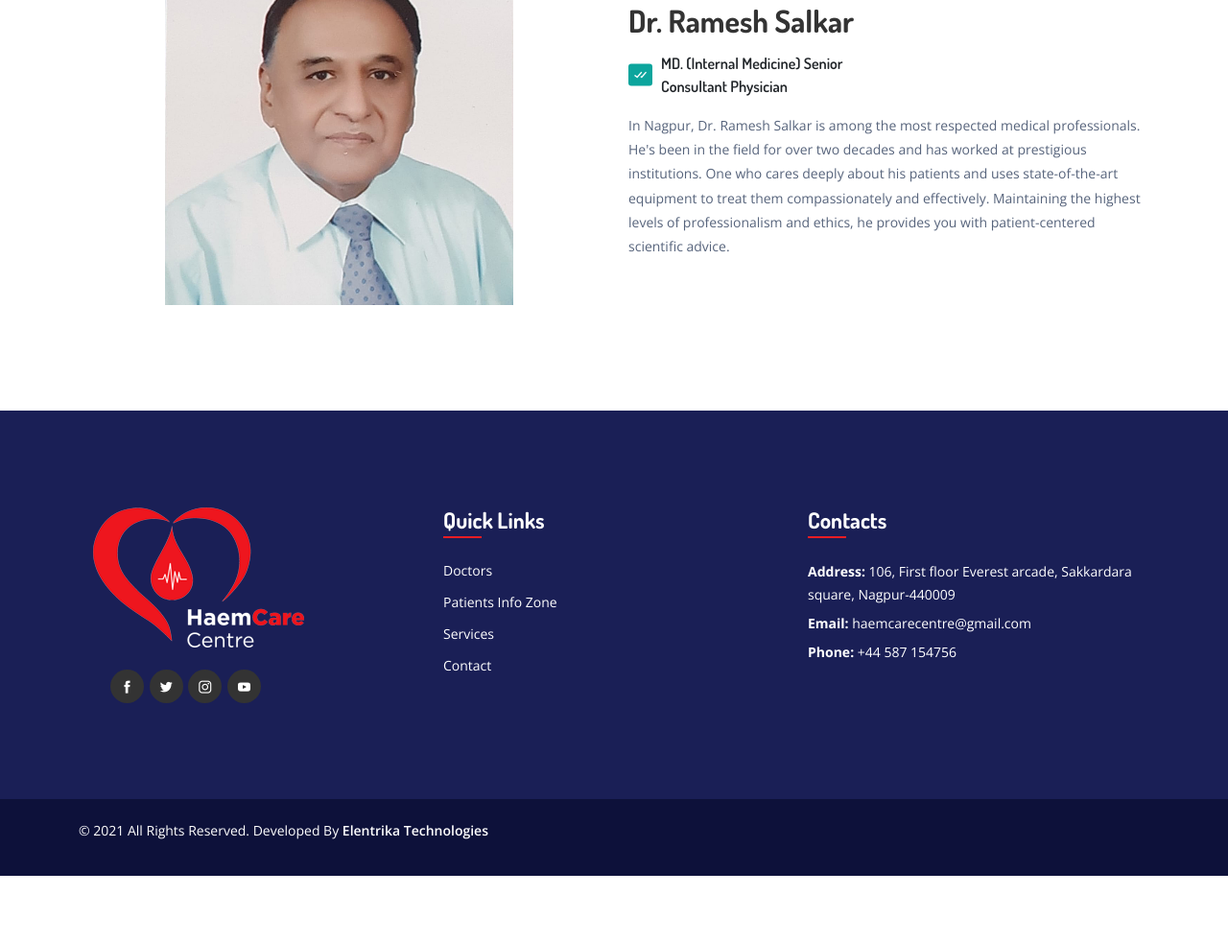
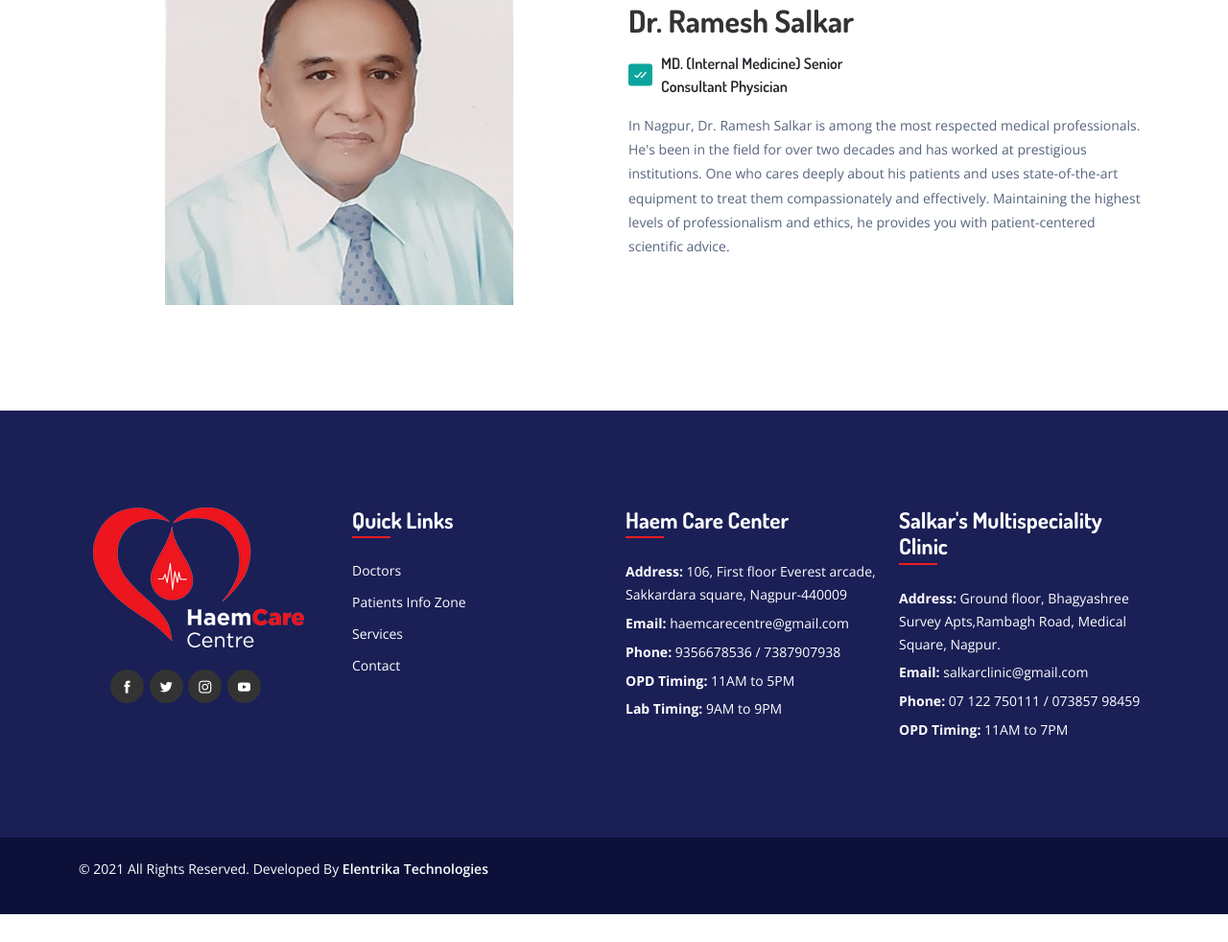
Before and after one commit to patlepkgit/haemcare, a plain HTML site: page doctors.html in a window 1280 px wide. Shown: the part 1532-2514 px from the top of the page at 96% size. Before the commit the page ends 2474 px from the top, so only its background shows below. Drawn offline with nearby package versions, Linux system fonts and the light colour scheme.

Commit message:
updated footer and other changes

```diff
--- a/doctors.html
+++ b/doctors.html
@@ -191,9 +191,16 @@
                         <li><span><i class='bx bx-check-double'></i>MBBS, MD, DNB (CARDIOLOGY) Intervention
                                 Cardiologist</span></li>
                     </ul>
-                    <p>Dr. Amit Salkar is an experienced cardiologist who specialises in a wide range of cardiac interventions (including angiography, angioplasty, pacemaker implantation, and the management of heart failure). He has successfully completed over 10,000 angiographies and over 5,000 angioplasty procedures. To him, the most fascinating things are the most advanced and intricate methods. Intuitive vascular ultrasound-guided angioplasty is a complex technique, and he has effectively taught a session on it.
+                    <p>Dr. Amit Salkar is an experienced cardiologist who specialises in a wide range of cardiac
+                        interventions (including angiography, angioplasty, pacemaker implantation, and the management of
+                        heart failure). He has successfully completed over 10,000 angiographies and over 5,000
+                        angioplasty procedures. To him, the most fascinating things are the most advanced and intricate
+                        methods. Intuitive vascular ultrasound-guided angioplasty is a complex technique, and he has
+                        effectively taught a session on it.
 
-                        Complex coronary angiography, chronic total occlusions, percutaneous aortic valve replacement, heart disease, mitral valve replacement, and coronary heart disease are Dr. Amit Salkar's primary areas of clinical focus as an interventional cardiologist.
+                        Complex coronary angiography, chronic total occlusions, percutaneous aortic valve replacement,
+                        heart disease, mitral valve replacement, and coronary heart disease are Dr. Amit Salkar's
+                        primary areas of clinical focus as an interventional cardiologist.
                     </p>
 
                     <!-- <ul class="features-list">
@@ -211,7 +218,11 @@
                     <ul class="features-list pb-3">
                         <li><span><i class='bx bx-check-double'></i>MBBS, MD, FCH (CLINICAL HEMATOLOGY)</span></li>
                     </ul>
-                    <p>When it comes to medical care, Dr. Akansha Salkar provides nothing but the best for her patients. She's one of the best haematologists in Nagpur. With her haematology knowledge, she has helped numerous people. She went to medical school and graduated with an MD in Pathology and a Fellowship in Clinical Hematology. She is devoted to modern medicine and practises by staying up to date of advancements in the field. </p>
+                    <p>When it comes to medical care, Dr. Akansha Salkar provides nothing but the best for her patients.
+                        She's one of the best haematologists in Nagpur. With her haematology knowledge, she has helped
+                        numerous people. She went to medical school and graduated with an MD in Pathology and a
+                        Fellowship in Clinical Hematology. She is devoted to modern medicine and practises by staying up
+                        to date of advancements in the field. </p>
 
                     <!-- <ul class="features-list">
                         <li><span><i class='bx bx-check-double'></i> Fully Support</span></li>
@@ -236,7 +247,11 @@
                         <li><span><i class='bx bx-check-double'></i>MD. (Internal Medicine) Senior Consultant
                                 Physician</span></li>
                     </ul>
-                    <p>In Nagpur, Dr. Ramesh Salkar is among the most respected medical professionals. He's been in the field for over two decades and has worked at prestigious institutions. One who cares deeply about his patients and uses state-of-the-art equipment to treat them compassionately and effectively. Maintaining the highest levels of professionalism and ethics, he provides you with patient-centered scientific advice.</p>
+                    <p>In Nagpur, Dr. Ramesh Salkar is among the most respected medical professionals. He's been in the
+                        field for over two decades and has worked at prestigious institutions. One who cares deeply
+                        about his patients and uses state-of-the-art equipment to treat them compassionately and
+                        effectively. Maintaining the highest levels of professionalism and ethics, he provides you with
+                        patient-centered scientific advice.</p>
 
                     <!-- <ul class="features-list">
                         <li><span><i class='bx bx-check-double'></i> Influencing Sales</span></li>
@@ -336,7 +351,7 @@
     <footer class="footer-area bg-wrap-color">
         <div class="container">
             <div class="row">
-            <div class="col-lg-4 col-md-6 col-sm-6">
+                <div class="col-lg-3 col-md-6 col-sm-6">
                     <div class="single-footer-widget">
                         <div class="logo">
                             <a href="index.html">
@@ -355,21 +370,8 @@
                     </div>
                 </div>
 
-            <!-- <div class="col-lg-3 col-md-6 col-sm-6">
-                <div class="single-footer-widget">
-                    <h3>Services</h3>
 
-                    <ul class="footer-services-list">
-                        <li><a href="#">Quis ipsum suspendisse</a></li>
-                        <li><a href="#">Ultrices gravida</a></li>
-                        <li><a href="#">Risus gravida commodo</a></li>
-                        <li><a href="#">Risus ipsum</a></li>
-                        <li><a href="#">Quis commodo</a></li>
-                    </ul>
-                </div>
-            </div> -->
-
-            <div class="col-lg-4 col-md-6 col-sm-6">
+                <div class="col-lg-3 col-md-6 col-sm-6">
                     <div class="single-footer-widget">
                         <h3>Quick Links</h3>
 
@@ -384,14 +386,31 @@
                     </div>
                 </div>
 
-            <div class="col-lg-4 col-md-6 col-sm-6">
+                <div class="col-lg-3 col-md-6 col-sm-6">
                     <div class="single-footer-widget">
-                    <h3>Contacts</h3>
+                        <h3>Haem Care Center</h3>
 
                         <ul class="footer-contact-list">
-                        <li><span>Address:</span> 106, First floor Everest arcade, Sakkardara square, Nagpur-440009</li>
+                            <li><span>Address:</span> 106, First floor Everest arcade, Sakkardara square, Nagpur-440009
+                            </li>
                             <li><span>Email:</span> <a href="#">haemcarecentre@gmail.com</a></li>
-                        <li><span>Phone:</span> <a href="#">+44 587 154756</a></li>
+                            <li><span>Phone:</span> <a href="#">9356678536 / 7387907938</a></li>
+                            <li><span>OPD Timing:</span> <a href="#">11AM to 5PM </a></li>
+                            <li><span>Lab Timing:</span> <a href="#">9AM to 9PM</a></li>
+                        </ul>
+                    </div>
+                </div>
+
+                <div class="col-lg-3 col-md-6 col-sm-6">
+                    <div class="single-footer-widget">
+                        <h3>Salkar's Multispeciality Clinic</h3>
+
+                        <ul class="footer-contact-list">
+                            <li><span>Address:</span> Ground floor, Bhagyashree Survey Apts,Rambagh Road, Medical
+                                Square, Nagpur. </li>
+                            <li><span>Email:</span> <a href="#">salkarclinic@gmail.com</a></li>
+                            <li><span>Phone:</span> <a href="#">07 122 750111 / 073857 98459</a></li>
+                            <li><span>OPD Timing:</span> <a href="#">11AM to 7PM </a></li>
                         </ul>
                     </div>
                 </div>
@@ -433,6 +452,7 @@
     </footer>
     <!-- End Footer Area -->
 
+
     <div class="go-top"><i class="fas fa-arrow-up"></i><i class="fas fa-arrow-up"></i></div>
 
     <!-- Links of JS files -->
```
Also changed, not shown: index.html (+27 -12 lines), patients-info.html (+32 -23 lines), services.html (+58 -35 lines). Lines whose indentation alone changed are shown as unchanged.
